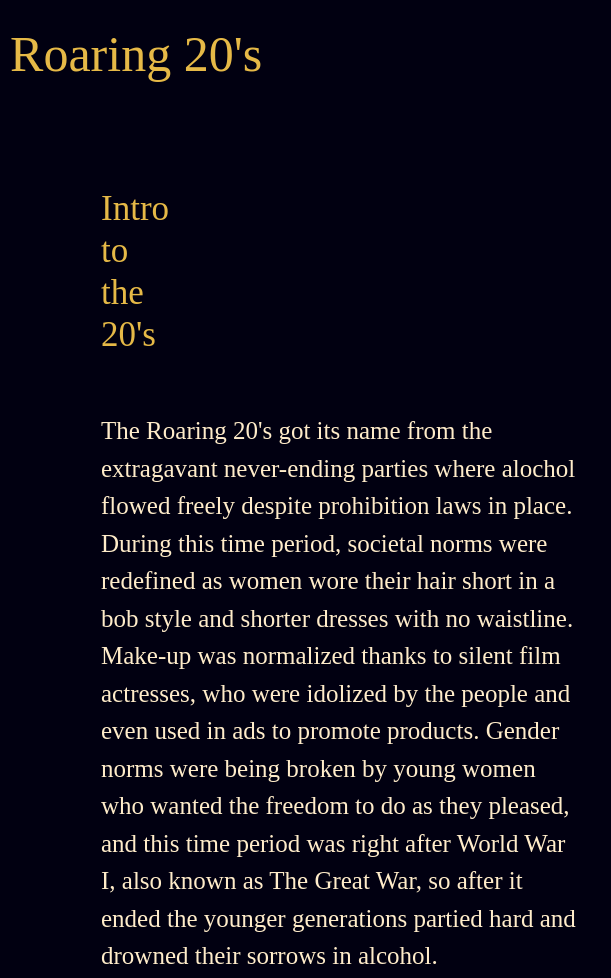
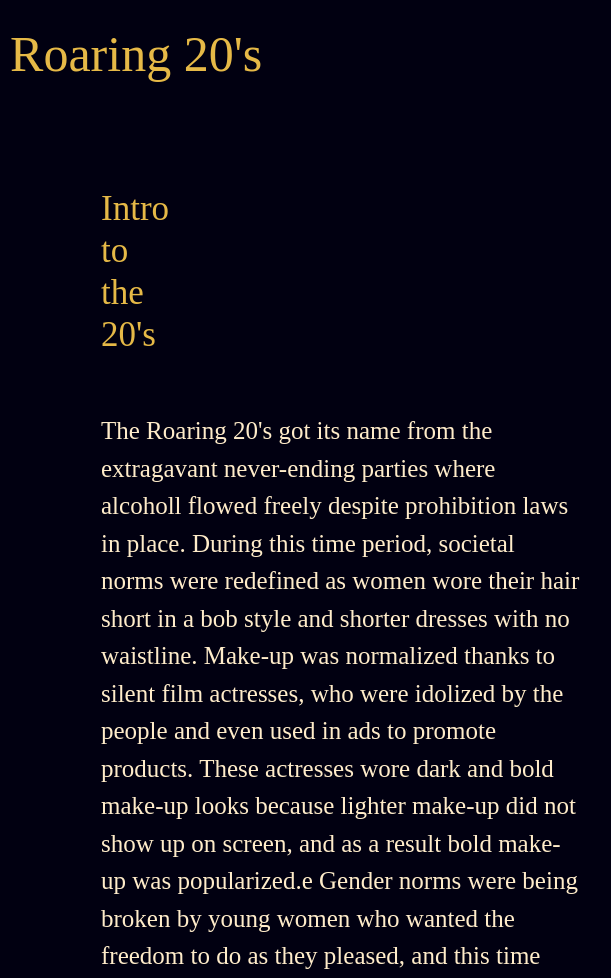
Before and after one commit to Trishna-23/first_website, a plain HTML site: page index.html in a window 1280 px wide. Shown: the top 978 px of the page, 549-1160 px from the left. Drawn offline with nearby package versions, Linux system fonts and the light colour scheme.

Commit message:
new sentence and typo fix made to paragraph about societal norms in the 20s

```diff
--- a/index.html
+++ b/index.html
@@ -68,10 +68,10 @@
 <h3 class="text-left" style="margin-right:600px;margin-left:650px;">Intro to the 20's</h3>
 </br>
 <br>
-<p style="margin-left:650px;margin-right:150px;">The Roaring 20's got its name from the extragavant never-ending parties where alochol
+<p style="margin-left:650px;margin-right:150px;">The Roaring 20's got its name from the extragavant never-ending parties where alcoholl
     flowed freely despite prohibition laws in place. During this time period, societal norms were redefined
     as women wore their hair short in a bob style and shorter dresses with no waistline. Make-up was normalized
-    thanks to silent film actresses, who were idolized by the people and even used in ads to promote products.
+    thanks to silent film actresses, who were idolized by the people and even used in ads to promote products. These actresses wore dark and bold make-up looks because lighter make-up did not show up on screen, and as a result bold make-up was popularized.e
     Gender norms were being broken by young women who wanted the freedom to do as they pleased, and this time
     period was right after World War I, also known as The Great War, so after it ended the younger generations
     partied hard and drowned their sorrows in alcohol.
```
